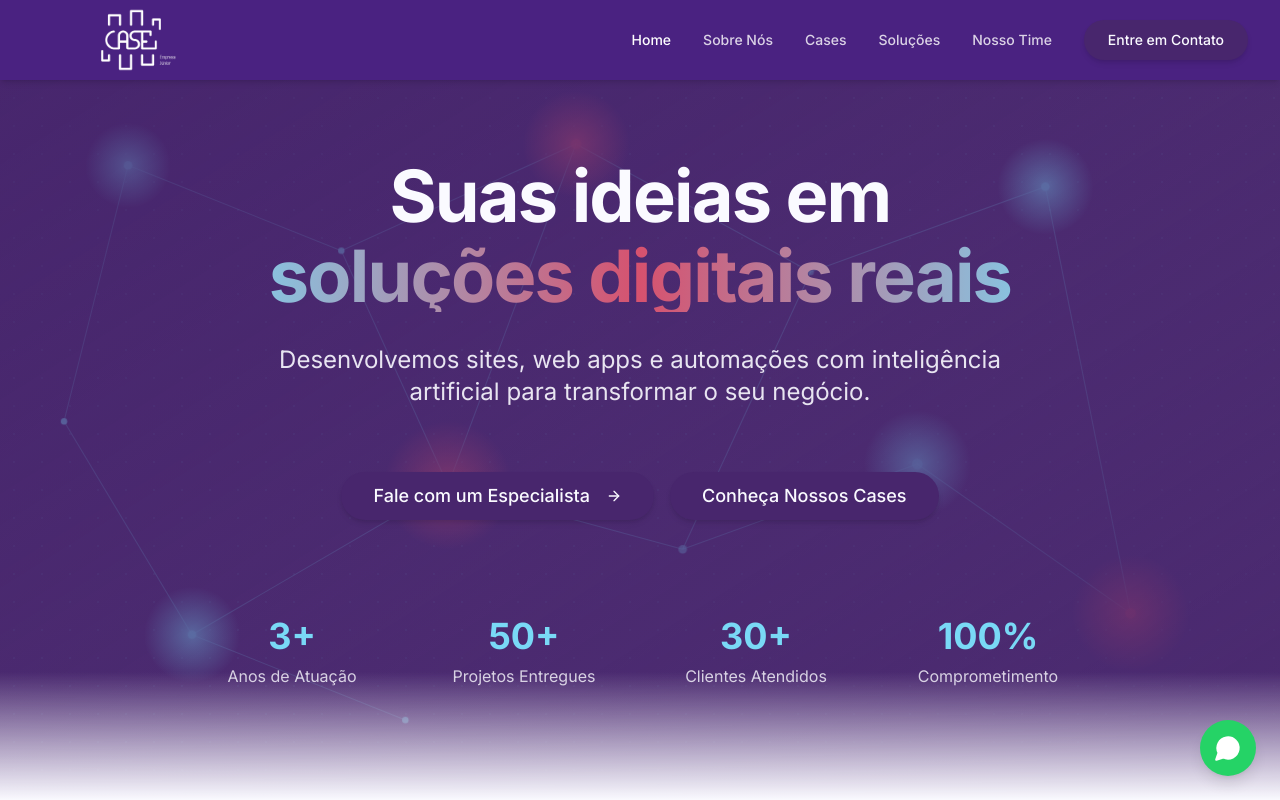
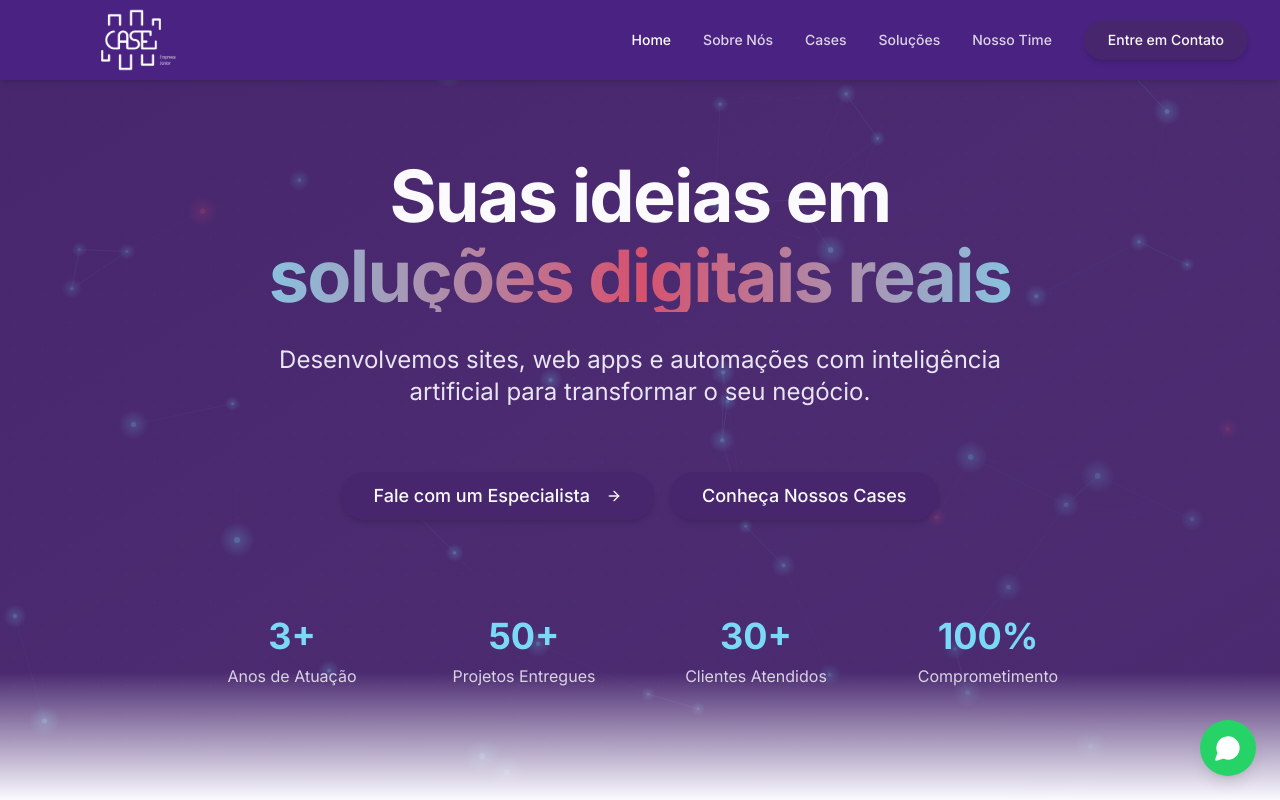
Before and after one commit to VictorAlz/prime-consultoria-web, a React (Vite) app: page / in a window 1280 px wide. Shown: the top 800 px of the page. Built offline with nearby package versions, Linux system fonts and the light colour scheme; the HTML template or start-up script is replaced by a standard one.

Commit message:
Changes
Co-authored-by: VictorAlz <104877199+VictorAlz@users.noreply.github.com>

```diff
--- a/src/components/Hero.tsx
+++ b/src/components/Hero.tsx
@@ -1,138 +1,165 @@
 import { Button } from "@/components/ui/button";
 import { ArrowRight } from "lucide-react";
 import { Link } from "react-router-dom";
+import { useEffect, useRef } from "react";
 import ContactDialog from "@/components/ContactDialog";
 
 const Hero = () => {
+  const canvasRef = useRef<HTMLCanvasElement>(null);
+
+  useEffect(() => {
+    const canvas = canvasRef.current;
+    if (!canvas) return;
+    const ctx = canvas.getContext("2d");
+    if (!ctx) return;
+
+    let width = 0;
+    let height = 0;
+    let dpr = Math.min(window.devicePixelRatio || 1, 2);
+    let rafId = 0;
+
+    type Node = { x: number; y: number; vx: number; vy: number; r: number; pink: boolean };
+    let nodes: Node[] = [];
+
+    const isMobile = () => window.innerWidth < 768;
+
+    const seedNodes = () => {
+      const count = isMobile() ? 22 : 55;
+      nodes = Array.from({ length: count }, () => ({
+        x: Math.random() * width,
+        y: Math.random() * height,
+        vx: (Math.random() - 0.5) * 0.35,
+        vy: (Math.random() - 0.5) * 0.35,
+        r: Math.random() * 1.8 + 1.2,
+        pink: Math.random() < 0.18,
+      }));
+    };
+
+    const resize = () => {
+      dpr = Math.min(window.devicePixelRatio || 1, 2);
+      width = canvas.clientWidth;
+      height = canvas.clientHeight;
+      canvas.width = Math.floor(width * dpr);
+      canvas.height = Math.floor(height * dpr);
+      ctx.setTransform(dpr, 0, 0, dpr, 0, 0);
+      seedNodes();
+    };
+
+    resize();
+    window.addEventListener("resize", resize);
+
+    const accent = "117, 218, 246"; // #75DAF6
+    const highlight = "215, 83, 115"; // #D75373
+    const linkDist = () => (isMobile() ? 110 : 150);
+
+    const draw = () => {
+      ctx.clearRect(0, 0, width, height);
+
+      // Move nodes
+      for (const n of nodes) {
+        n.x += n.vx;
+        n.y += n.vy;
+        if (n.x < 0 || n.x > width) n.vx *= -1;
+        if (n.y < 0 || n.y > height) n.vy *= -1;
+      }
+
+      // Edges
+      const max = linkDist();
+      for (let i = 0; i < nodes.length; i++) {
+        for (let j = i + 1; j < nodes.length; j++) {
+          const a = nodes[i];
+          const b = nodes[j];
+          const dx = a.x - b.x;
+          const dy = a.y - b.y;
+          const dist = Math.sqrt(dx * dx + dy * dy);
+          if (dist < max) {
+            const alpha = (1 - dist / max) * 0.35;
+            const color = a.pink || b.pink ? highlight : accent;
+            ctx.strokeStyle = `rgba(${color}, ${alpha})`;
+            ctx.lineWidth = 1;
+            ctx.beginPath();
+            ctx.moveTo(a.x, a.y);
+            ctx.lineTo(b.x, b.y);
+            ctx.stroke();
+          }
+        }
+      }
+
+      // Nodes (with glow)
+      for (const n of nodes) {
+        const color = n.pink ? highlight : accent;
+        const grad = ctx.createRadialGradient(n.x, n.y, 0, n.x, n.y, n.r * 6);
+        grad.addColorStop(0, `rgba(${color}, 0.6)`);
+        grad.addColorStop(1, `rgba(${color}, 0)`);
+        ctx.fillStyle = grad;
+        ctx.beginPath();
+        ctx.arc(n.x, n.y, n.r * 6, 0, Math.PI * 2);
+        ctx.fill();
+
+        ctx.fillStyle = `rgba(${color}, 0.95)`;
+        ctx.beginPath();
+        ctx.arc(n.x, n.y, n.r, 0, Math.PI * 2);
+        ctx.fill();
+      }
+
+      rafId = requestAnimationFrame(draw);
+    };
+
+    rafId = requestAnimationFrame(draw);
+
+    return () => {
+      cancelAnimationFrame(rafId);
+      window.removeEventListener("resize", resize);
+    };
+  }, []);
+
   return (
     <section className="relative min-h-screen flex items-center justify-center overflow-hidden bg-gradient-to-br from-primary via-primary/95 to-primary/90">
-      {/* Futuristic Network Background (Obsidian-like graph) */}
+      {/* Futuristic Animated Network Background */}
       <div className="absolute inset-0 z-0 overflow-hidden">
-        {/* Subtle dot grid */}
         <div
-          className="absolute inset-0 opacity-30"
+          className="absolute inset-0 opacity-20"
           style={{
             backgroundImage:
               "radial-gradient(circle, hsl(var(--accent) / 0.35) 1px, transparent 1px)",
             backgroundSize: "28px 28px",
           }}
         />
-
-        {/* Animated network of nodes + edges */}
-        <svg
-          className="absolute inset-0 w-full h-full"
-          xmlns="http://www.w3.org/2000/svg"
-          preserveAspectRatio="xMidYMid slice"
-          viewBox="0 0 1200 800"
-          aria-hidden="true"
-        >
-          <defs>
-            <radialGradient id="nodeGlow" cx="50%" cy="50%" r="50%">
-              <stop offset="0%" stopColor="hsl(var(--accent))" stopOpacity="0.9" />
-              <stop offset="100%" stopColor="hsl(var(--accent))" stopOpacity="0" />
-            </radialGradient>
-            <radialGradient id="nodeGlowPink" cx="50%" cy="50%" r="50%">
-              <stop offset="0%" stopColor="hsl(var(--highlight))" stopOpacity="0.9" />
-              <stop offset="100%" stopColor="hsl(var(--highlight))" stopOpacity="0" />
-            </radialGradient>
-          </defs>
-
-          {/* Edges */}
-          <g stroke="hsl(var(--accent))" strokeOpacity="0.35" strokeWidth="1">
-            <line x1="120" y1="180" x2="320" y2="260" />
-            <line x1="320" y1="260" x2="540" y2="160" />
-            <line x1="540" y1="160" x2="760" y2="280" />
-            <line x1="760" y1="280" x2="980" y2="200" />
-            <line x1="320" y1="260" x2="420" y2="480" />
-            <line x1="420" y1="480" x2="640" y2="540" />
-            <line x1="640" y1="540" x2="860" y2="460" />
-            <line x1="860" y1="460" x2="1060" y2="600" />
-            <line x1="180" y1="620" x2="420" y2="480" />
-            <line x1="180" y1="620" x2="380" y2="700" />
-            <line x1="640" y1="540" x2="760" y2="280" />
-            <line x1="540" y1="160" x2="420" y2="480" />
-            <line x1="980" y1="200" x2="1060" y2="600" />
-            <line x1="120" y1="180" x2="60" y2="420" />
-            <line x1="60" y1="420" x2="180" y2="620" />
-          </g>
-
-          {/* Glow nodes */}
-          {[
-            { cx: 120, cy: 180, r: 40, fill: "url(#nodeGlow)" },
-            { cx: 540, cy: 160, r: 50, fill: "url(#nodeGlowPink)" },
-            { cx: 980, cy: 200, r: 45, fill: "url(#nodeGlow)" },
-            { cx: 420, cy: 480, r: 60, fill: "url(#nodeGlowPink)" },
-            { cx: 860, cy: 460, r: 50, fill: "url(#nodeGlow)" },
-            { cx: 180, cy: 620, r: 45, fill: "url(#nodeGlow)" },
-            { cx: 1060, cy: 600, r: 55, fill: "url(#nodeGlowPink)" },
-          ].map((n, i) => (
-            <circle key={`g-${i}`} cx={n.cx} cy={n.cy} r={n.r} fill={n.fill} />
-          ))}
-
-          {/* Solid nodes */}
-          <g>
-            {[
-              { cx: 120, cy: 180, r: 4, c: "accent" },
-              { cx: 320, cy: 260, r: 3, c: "accent" },
-              { cx: 540, cy: 160, r: 5, c: "highlight" },
-              { cx: 760, cy: 280, r: 3, c: "accent" },
-              { cx: 980, cy: 200, r: 4, c: "accent" },
-              { cx: 60, cy: 420, r: 3, c: "accent" },
-              { cx: 420, cy: 480, r: 6, c: "highlight" },
-              { cx: 640, cy: 540, r: 4, c: "accent" },
-              { cx: 860, cy: 460, r: 5, c: "accent" },
-              { cx: 180, cy: 620, r: 4, c: "accent" },
-              { cx: 380, cy: 700, r: 3, c: "accent" },
-              { cx: 1060, cy: 600, r: 5, c: "highlight" },
-            ].map((n, i) => (
-              <circle
-                key={`n-${i}`}
-                cx={n.cx}
-                cy={n.cy}
-                r={n.r}
-                fill={`hsl(var(--${n.c}))`}
-                className="animate-pulse"
-                style={{ animationDelay: `${(i % 5) * 0.4}s` }}
-              />
-            ))}
-          </g>
-        </svg>
-
-        {/* Soft overlay to keep text legible */}
+        <canvas ref={canvasRef} className="absolute inset-0 w-full h-full" aria-hidden="true" />
         <div className="absolute inset-0 bg-gradient-to-br from-primary/80 via-primary/60 to-primary/85" />
       </div>
 
       {/* Content */}
-      <div className="container-custom relative z-10 pt-32 pb-20">
-        <div className="max-w-4xl mx-auto text-center space-y-8 animate-fade-in">
-          <h1 className="text-4xl md:text-6xl lg:text-7xl font-bold text-primary-foreground leading-tight">
+      <div className="container-custom relative z-10 pt-28 sm:pt-32 pb-16 sm:pb-20 px-4">
+        <div className="max-w-4xl mx-auto text-center space-y-6 sm:space-y-8 animate-fade-in">
+          <h1 className="text-3xl sm:text-5xl md:text-6xl lg:text-7xl font-bold text-primary-foreground leading-tight">
             Suas ideias em
             <span className="block mt-2 bg-gradient-to-r from-accent via-highlight to-accent bg-clip-text text-transparent">
               soluções digitais reais
             </span>
           </h1>
 
-          <p className="text-lg md:text-xl lg:text-2xl text-primary-foreground/90 max-w-3xl mx-auto leading-relaxed">
+          <p className="text-base sm:text-lg md:text-xl lg:text-2xl text-primary-foreground/90 max-w-3xl mx-auto leading-relaxed">
             Desenvolvemos sites, web apps e automações com inteligência artificial
             para transformar o seu negócio.
           </p>
 
-          <div className="flex flex-col sm:flex-row gap-4 justify-center items-center pt-8">
+          <div className="flex flex-col sm:flex-row gap-3 sm:gap-4 justify-center items-center pt-6 sm:pt-8 w-full">
             <ContactDialog
               trigger={
                 <Button
                   size="lg"
-                  className="btn-highlight rounded-full text-base md:text-lg px-8 py-6 group"
+                  className="btn-highlight rounded-full text-sm sm:text-base md:text-lg px-6 sm:px-8 py-5 sm:py-6 group w-full sm:w-auto"
                 >
                   Fale com um Especialista
                   <ArrowRight className="ml-2 h-5 w-5 group-hover:translate-x-1 transition-transform" />
                 </Button>
               }
             />
-            <Link to="/cases">
+            <Link to="/cases" className="w-full sm:w-auto">
               <Button
                 size="lg"
-                className="btn-highlight rounded-full text-base md:text-lg px-8 py-6"
+                className="btn-highlight rounded-full text-sm sm:text-base md:text-lg px-6 sm:px-8 py-5 sm:py-6 w-full sm:w-auto"
               >
                 Conheça Nossos Cases
               </Button>
@@ -140,7 +167,7 @@ const Hero = () => {
           </div>
 
           {/* Stats */}
-          <div className="grid grid-cols-2 md:grid-cols-4 gap-6 md:gap-8 pt-16 max-w-4xl mx-auto">
+          <div className="grid grid-cols-2 md:grid-cols-4 gap-4 sm:gap-6 md:gap-8 pt-12 sm:pt-16 max-w-4xl mx-auto">
             {[
               { number: "3+", label: "Anos de Atuação" },
               { number: "50+", label: "Projetos Entregues" },
@@ -152,10 +179,10 @@ const Hero = () => {
                 className="text-center space-y-2 animate-fade-in"
                 style={{ animationDelay: `${index * 100}ms` }}
               >
-                <div className="text-3xl md:text-4xl font-bold text-accent">
+                <div className="text-2xl sm:text-3xl md:text-4xl font-bold text-accent">
                   {stat.number}
                 </div>
-                <div className="text-sm md:text-base text-primary-foreground/80">
+                <div className="text-xs sm:text-sm md:text-base text-primary-foreground/80">
                   {stat.label}
                 </div>
               </div>
```
